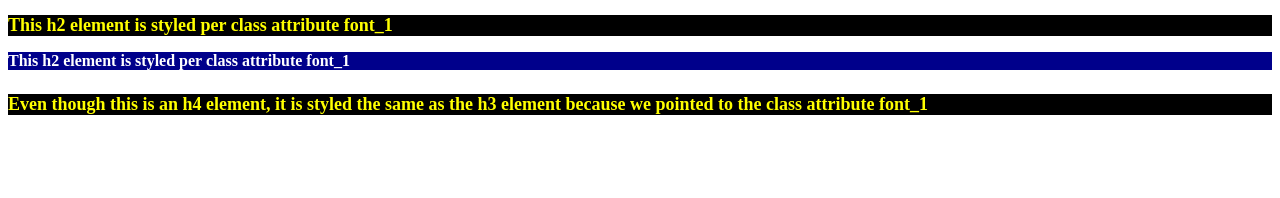
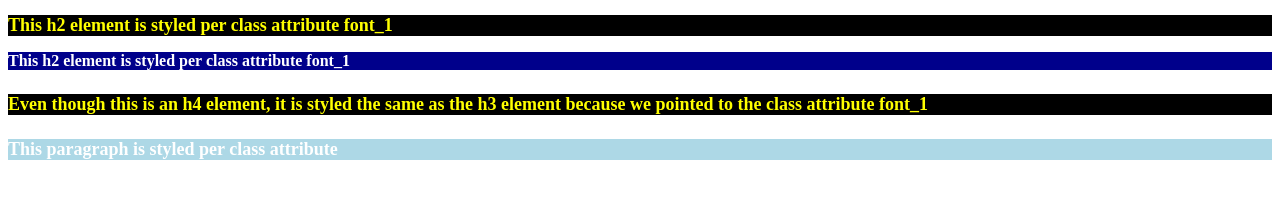
Before and after one commit to bjohn20/HTML-and-CSS-Projects, a plain HTML site: page Basic_HTML_and_CSS/Basic_HTML_4.html in a window 1280 px wide. Drawn offline with Linux system fonts and the light colour scheme.

Commit message:
Added p element with custom class

```diff
--- a/Basic_HTML_and_CSS/Basic_HTML_4.html
+++ b/Basic_HTML_and_CSS/Basic_HTML_4.html
@@ -29,5 +29,6 @@
       Even though this is an h4 element, it is styled the same as the h3 element
       because we pointed to the class attribute font_1
     </h4>
+    <p class="My_Style">This paragraph is styled per class attribute</p>
   </body>
 </html>
```
